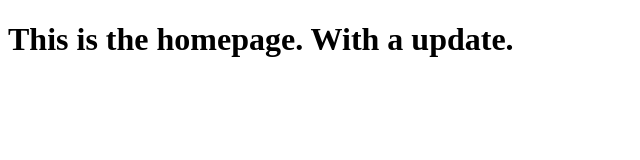
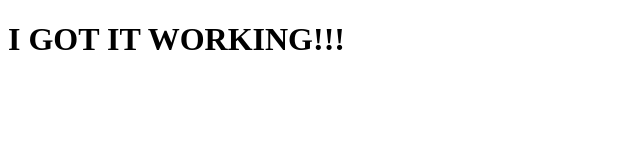
Before and after one commit to onticinc/linode_cicd, a website: page home.html in a window 1280 px wide. Shown: the whole page, without its empty margins (0-640 px from the left). Drawn offline with Linux system fonts and the light colour scheme.

Commit message:
updating readme

```diff
--- a/home.html
+++ b/home.html
@@ -7,6 +7,6 @@
     <title>Home Page</title>
 </head>
 <body>
-    <h1>This is the homepage. With a update. </h1>
+    <h1>I GOT IT WORKING!!! </h1>
 </body>
 </html>
```
Also changed, not shown: README.md.
